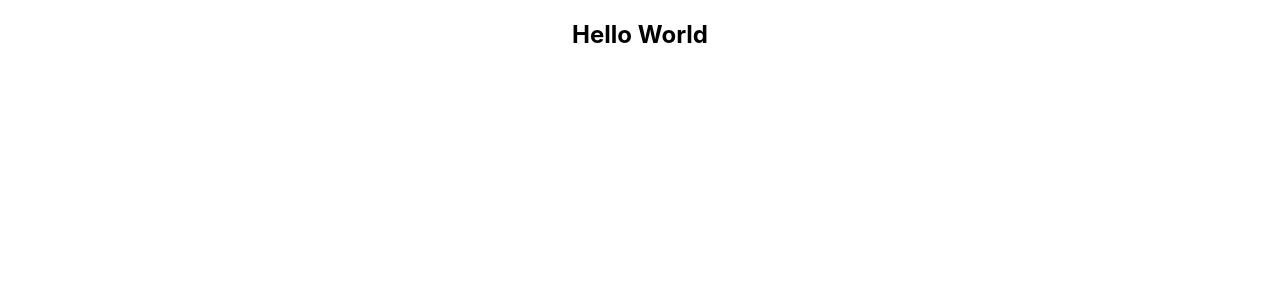
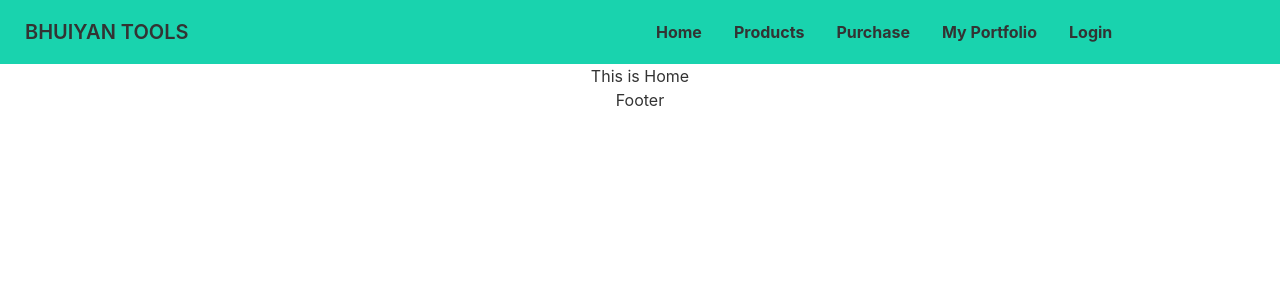
Before and after one commit to hasansharif819/bhuiyan_tools_clients, a React (Create React App) app: page / in a window 1280 px wide. Shown: the top 300 px of the page. Built offline with nearby package versions, Linux system fonts and the light colour scheme.

Commit message:
navbar added

```diff
--- a/package.json
+++ b/package.json
@@ -6,6 +6,7 @@
     "@testing-library/jest-dom": "^5.16.4",
     "@testing-library/react": "^13.2.0",
     "@testing-library/user-event": "^13.5.0",
+    "daisyui": "^2.15.1",
     "react": "^18.1.0",
     "react-dom": "^18.1.0",
     "react-router-dom": "^6.3.0",
@@ -35,5 +36,8 @@
       "last 1 firefox version",
       "last 1 safari version"
     ]
+  },
+  "devDependencies": {
+    "tailwindcss": "^3.0.24"
   }
 }
--- a/public/index.html
+++ b/public/index.html
@@ -24,7 +24,7 @@
       work correctly both with client-side routing and a non-root public URL.
       Learn how to configure a non-root public URL by running `npm run build`.
     -->
-    <title>React App</title>
+    <title>Bhuiyan Tools</title>
   </head>
   <body>
     <noscript>You need to enable JavaScript to run this app.</noscript>
--- a/src/App.js
+++ b/src/App.js
@@ -1,10 +1,20 @@
 // import logo from './logo.svg';
+import { Route, Routes } from 'react-router-dom';
 import './App.css';
+import Home from './pages/Home/Home/Home';
+import Footer from './pages/Shared/Footer/Footer';
+import Navbar from './pages/Shared/Navbar/Navbar';
 
 function App() {
   return (
     <div className="App">
-      <h2>Hello World</h2>
+      <Navbar></Navbar>
+      <Routes>
+        <Route path='/' element={<Home></Home>}></Route>
+      </Routes>
+
+
+      <Footer></Footer>
     </div>
   );
 }
--- a/src/index.css
+++ b/src/index.css
@@ -1,3 +1,7 @@
+@tailwind base;
+@tailwind components;
+@tailwind utilities;
+
 body {
   margin: 0;
   font-family: -apple-system, BlinkMacSystemFont, 'Segoe UI', 'Roboto', 'Oxygen',
--- /dev/null
+++ b/src/pages/Home/Home/Home.js
@@ -0,0 +1,11 @@
+import React from 'react';
+
+const Home = () => {
+    return (
+        <div>
+            <h2>This is Home</h2>
+        </div>
+    );
+};
+
+export default Home;
--- /dev/null
+++ b/src/pages/Shared/Footer/Footer.js
@@ -0,0 +1,11 @@
+import React from 'react';
+
+const Footer = () => {
+    return (
+        <div>
+            <h2>Footer</h2>
+        </div>
+    );
+};
+
+export default Footer;
--- /dev/null
+++ b/src/pages/Shared/Navbar/Navbar.js
@@ -0,0 +1,38 @@
+import React from 'react';
+import { Link } from 'react-router-dom';
+
+const Navbar = () => {
+    const menuItems = <>
+        <li><Link to="/">Home</Link></li>
+        <li><Link to="/products">Products</Link></li>
+        <li><Link to="/purchase">Purchase</Link></li>
+        <li><Link to="/portfolio">My Portfolio</Link></li>
+        <li><Link to="/login">Login</Link></li>
+
+    </>
+    return (
+        <div>
+            <div className="navbar bg-base-100 bg-secondary font-bold">
+                <div className="navbar-start">
+                    <div className="dropdown">
+                        <label tabIndex="0" className="btn btn-ghost lg:hidden">
+                            <svg xmlns="http://www.w3.org/2000/svg" className="h-5 w-5" fill="none" viewBox="0 0 24 24" stroke="currentColor"><path strokeLinecap="round" strokeLinejoin="round" strokeWidth="2" d="M4 6h16M4 12h8m-8 6h16" /></svg>
+                        </label>
+                        <ul tabIndex="0" className="menu menu-compact dropdown-content mt-3 p-2 shadow bg-base-100 rounded-box w-52">
+                            {menuItems}
+                        </ul>
+                    </div>
+                    <a className="btn btn-ghost normal-case text-xl">BHUIYAN TOOLS</a>
+                </div>
+                <div className="navbar-center hidden lg:flex">
+                    <ul className="menu menu-horizontal p-0">
+                        {menuItems}
+                    </ul>
+                </div>
+            </div>
+        </div>
+    );
+};
+
+
+export default Navbar;
--- /dev/null
+++ b/tailwind.config.js
@@ -0,0 +1,19 @@
+module.exports = {
+  content: ["./src/**/*.{html,js}"],
+  daisyui: {
+    themes: [
+      {
+        doctortheme: {
+          primary: "#0FCFEC",
+          secondary: "#19D3AE",
+          accent: "#3A4256",
+          neutral: "#3d4451",
+          "base-100": "#ffffff",
+        },
+      },
+      "dark",
+      "cupcake",
+    ],
+  },
+  plugins: [require("daisyui")],
+}
```
Also changed, not shown: 1 other file (tests, documents, lock files or other folders).
